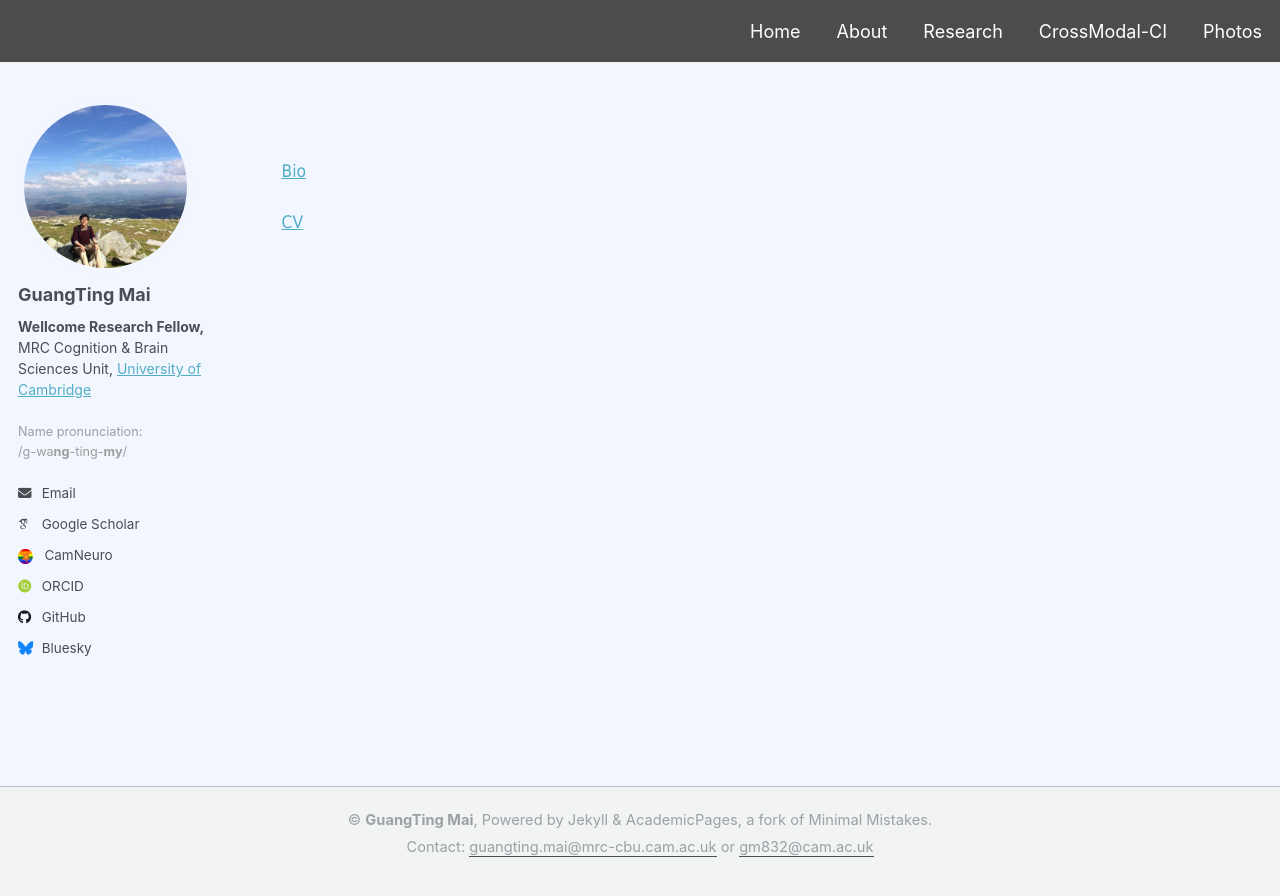
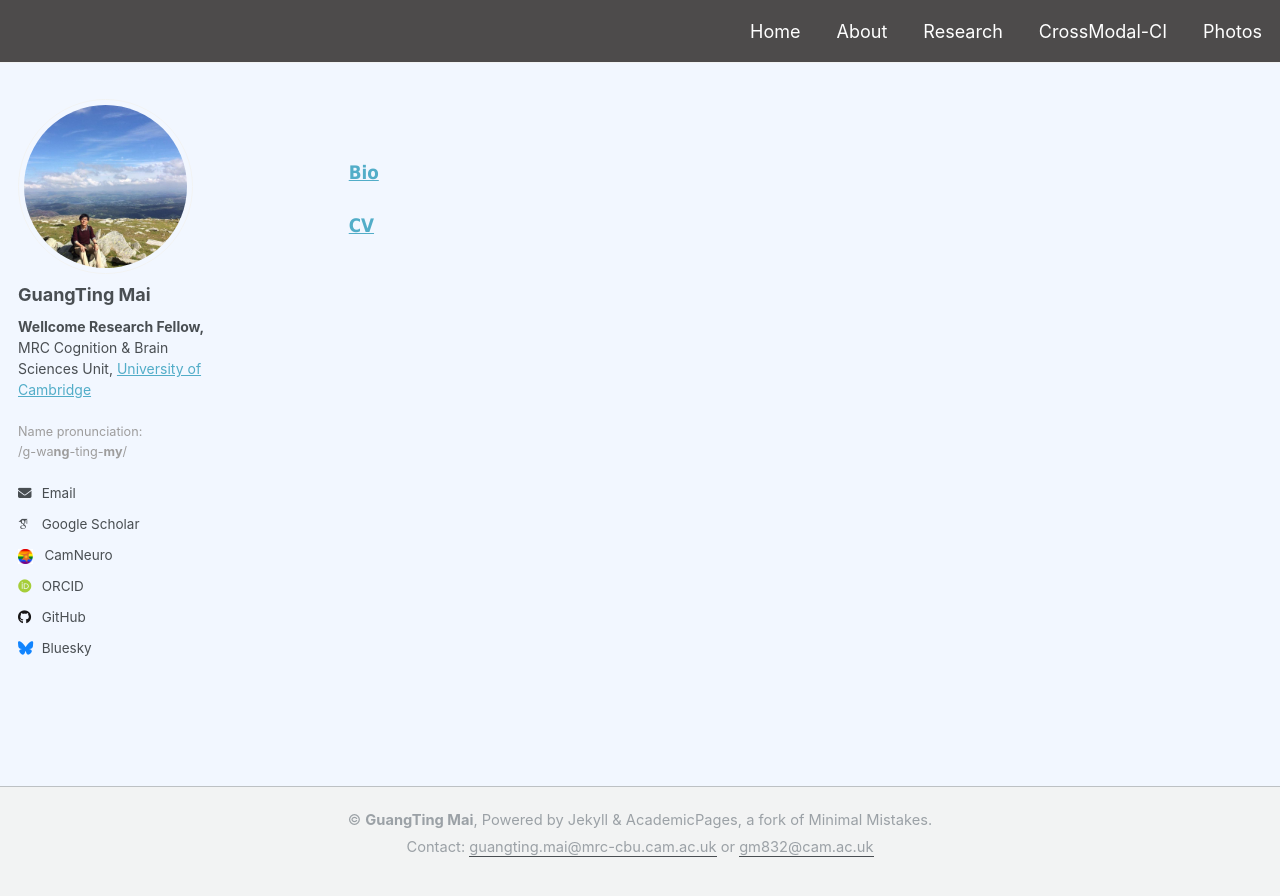
Before and after one commit to guangtingmai/guangtingmai.github.io, a Jekyll site: the page built from _pages/about.html, in a window 1280 px wide. Shown: the top 896 px of the page. Built offline with Jekyll 4.4.1, drawn with Linux system fonts in a browser that asks for light colours; some web fonts are replaced.

Commit message:
Update about.html

```diff
--- a/_pages/about.html
+++ b/_pages/about.html
@@ -5,5 +5,5 @@
 author_profile: true
 ---
 <br>
-<p><span style="font-size: 13pt;font-family: Tahoma;line-height: 1.6;display: block;margin-bottom: 0.13vh"><a href="https://guangtingmai.github.io/bio/">Bio</a></span></p>
-<p><span style="font-size: 13pt;font-family: Tahoma;line-height: 1.6;display: block;margin-bottom: 0.13vh"><a href="https://guangtingmai.github.io/cv/">CV</a></span></p>
+<p><span style="font-size: 14pt;font-family: Tahoma;line-height: 1.6;display: block;margin-bottom: 0.13vh">&emsp;&emsp;&emsp;&emsp;<a href="https://guangtingmai.github.io/bio/"><strong>Bio</strong></a></span></p>
+<p><span style="font-size: 14pt;font-family: Tahoma;line-height: 1.6;display: block;margin-bottom: 0.13vh">&emsp;&emsp;&emsp;&emsp;<a href="https://guangtingmai.github.io/cv/"><strong>CV</strong></a></span></p>
```
